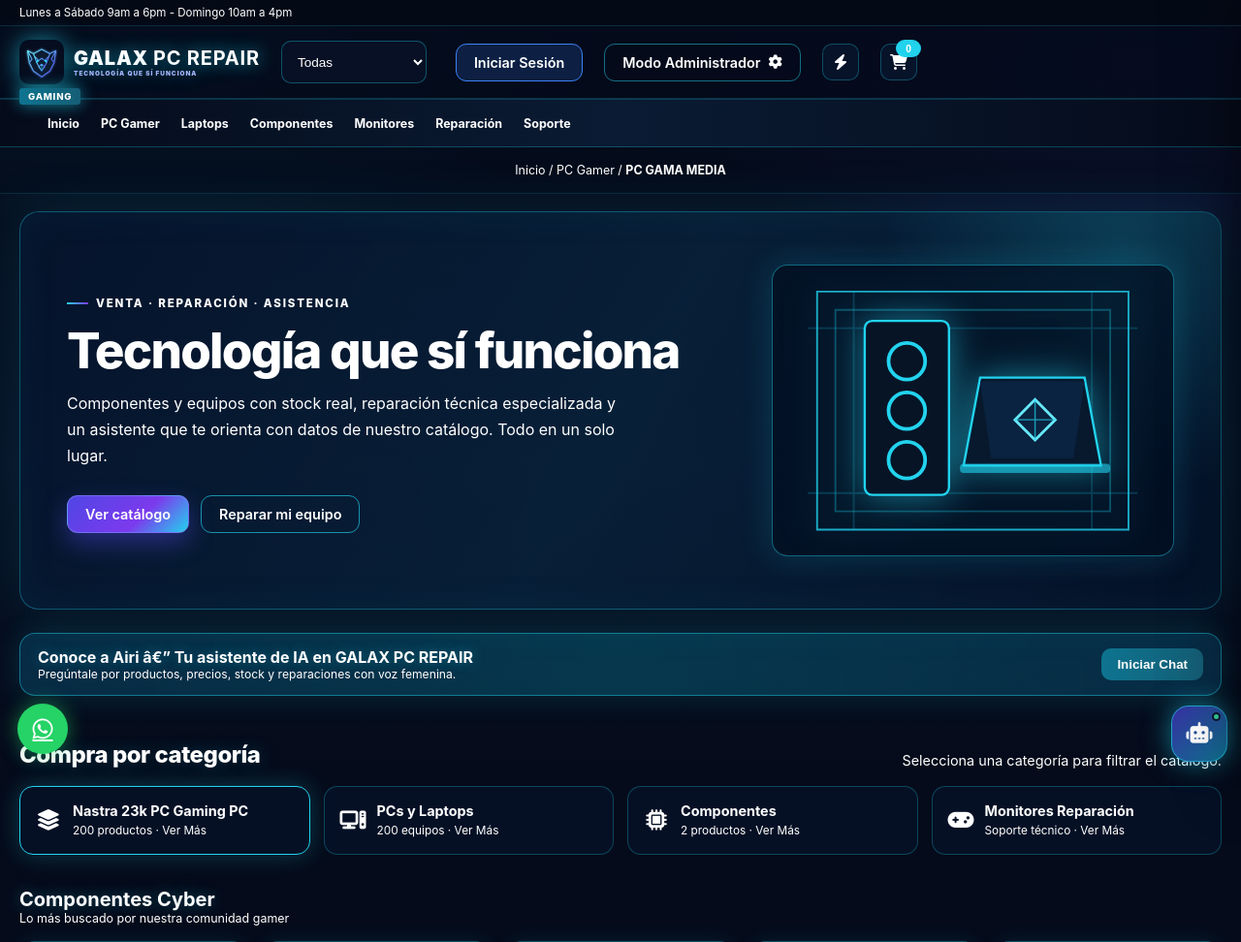
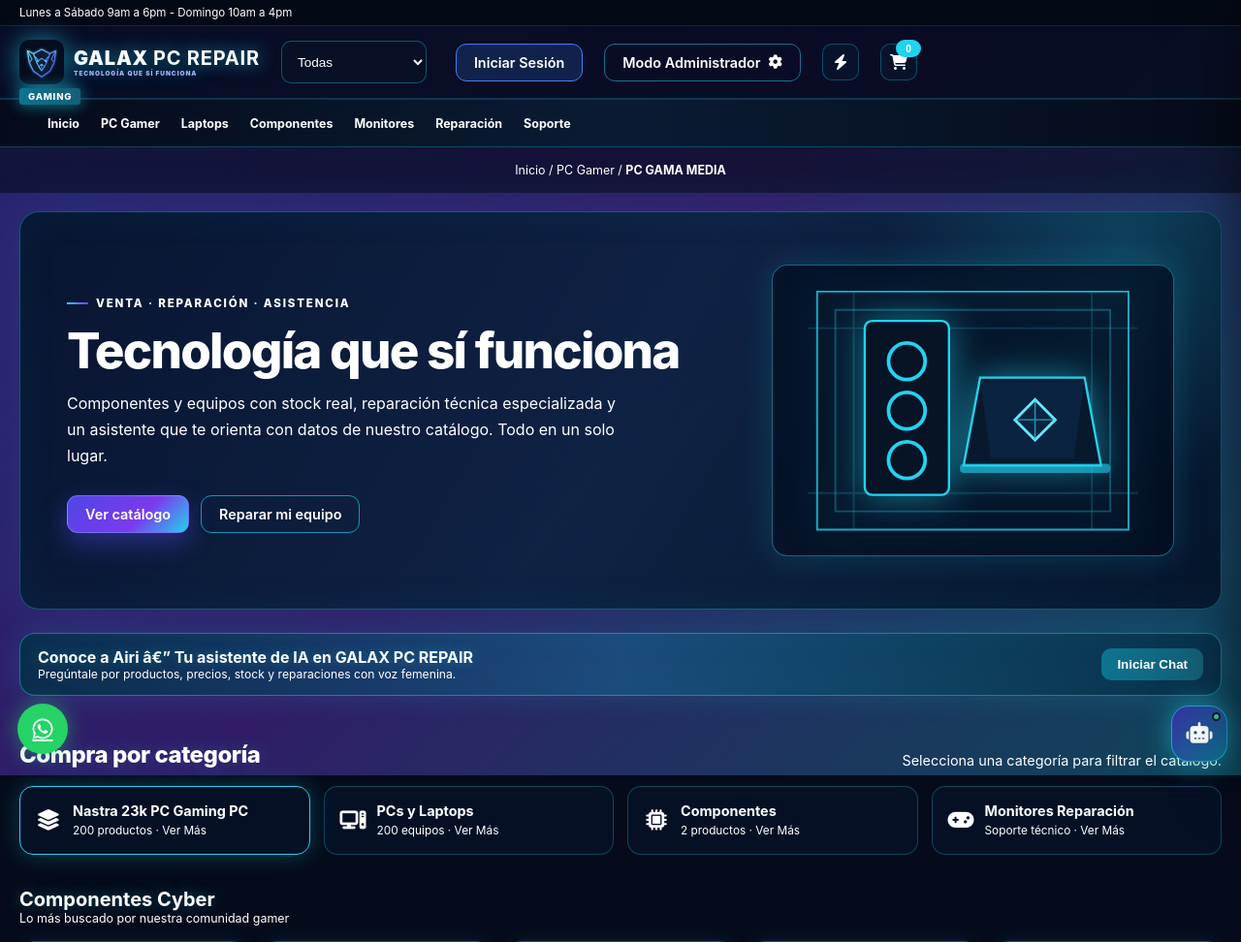
Before and after one commit to GalanESPACIAL/GALAX-PC-REPAIR, a PHP site: page /chat/docs/galax_preview.html in a window 1280 px wide. Shown: the top 972 px of the page at 97% size. Run offline with PHP 8.4, Linux system fonts and the light colour scheme.

Commit message:
style: apply GALAX purple-cyan gradient as page color

```diff
--- a/docs/galax_preview.html
+++ b/docs/galax_preview.html
@@ -1502,6 +1502,14 @@ html.mpl-active .sanara-messages .chat-msg.assistant .bubble { min-height:0 !imp
   .mpl-news { width:100% !important; flex-basis:100% !important; }
   .mpl-news input { min-width:44px !important; }
 }
+/* Color base de la página: degradado morado -> cian de GALAX */
+html { background:#0b1020; }
+body {
+  background:
+    linear-gradient(135deg,rgba(8,13,31,.58),rgba(8,13,31,.72)),
+    linear-gradient(135deg,#4f46e5 0%,#7c3aed 48%,#22d3ee 100%) !important;
+  background-attachment:fixed !important;
+}
 /* Botón principal del hero con la identidad GALAX */
 html.mpl-active .hero .btn-primary {
   background:linear-gradient(135deg,#4f46e5,#7c3aed 60%,#22d3ee) !important;
```
Also changed, not shown: assets/css/theme.css (+9 -0 lines).
